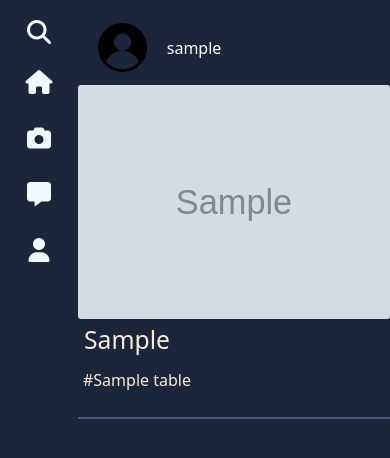
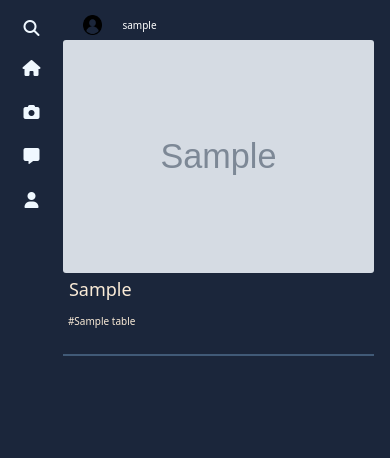
Before and after one commit to JRichm/artistlinq, a Flask app: page / in a window 390 px wide. Shown: the part 79-537 px from the top of the page. Run offline with Flask 3, Linux system fonts and the light colour scheme; tables that the repository leaves empty hold one stand-in row (values such as "Sample post"); grey boxes marked "Sample" are stand-in pictures; some libraries are stand-ins or nearby versions.

Commit message:
updated search feature and mobile viea

```diff
--- a/server.py
+++ b/server.py
@@ -34,9 +34,11 @@ os.makedirs(image_foler, exist_ok=True)
 
     ### " View Homepage " ###
 @app.route('/')
-def index():
+def index(images=None):
     print('\n\tapp.route("/")')
-    images=crud.get_50_images()
+    if not images:
+        images=crud.get_50_images()
+
     for image in images:
         image['tags'] = crud.get_tags_from_post_id(image['id'])
 
@@ -237,10 +239,6 @@ def admin_user_settings(search_username):
         )
 
 
-
-
-
-
 """"""""""""""""""""""""""""""""""""""""""
 """     ###     API Routes     ###     """
 """"""""""""""""""""""""""""""""""""""""""
@@ -357,7 +355,11 @@ def search(search_value):
     if search_value:
         search_results = crud.search_posts(search_value)
         serialized_results = [post.serialize() for post in search_results]
-        return jsonify(serialized_results)
+
+        print('\n\n\n')
+        app.logger.info(serialized_results)
+
+        return redirect(url_for('index', images=search_results))
     else:
         return jsonify({'error': 'No search string provided'}), 400
 
--- a/static/css/index.css
+++ b/static/css/index.css
@@ -90,8 +90,8 @@
 }
 
 .img-container {
-  max-width: 80vw;
-  width: 700px;
+  max-width: 85vw;
+  width: 777px;
   display: flex;
   align-items: center;
   justify-content: center;
@@ -105,6 +105,7 @@
 .post-container {
   border-bottom: 2px #415a77 solid;
   padding: 10px 0px 20px 0px;
+  margin-bottom: 5px;
 }
 
 .post-title {
@@ -117,6 +118,7 @@
 .post-author-name {
   color: white;
   margin: 0px;
+  font-size: 18px;
 }
 
 .post-user-icon {
@@ -142,3 +144,11 @@
   width: fit-content;
   margin: 5px;
 }
+
+.post-caption {
+  font-size: 24px;
+}
+
+.post-tags {
+  font-size: 12px
+}
--- a/static/javascript/index.js
+++ b/static/javascript/index.js
@@ -18,9 +18,10 @@ function searchTags(searchValue) {
   console.log(searchValue)
 
   fetch(`/search/${searchValue}`)
-  .then(response => response.json())
-  .then(data => console.log(data))
-  .catch(err => console.log(err))
+  .then(response => {
+    console.log(response)
+    window.location.reload()
+  })
 }
 
 homeButton = document.getElementById('home-button');
@@ -36,4 +37,5 @@ postButton.addEventListener('click', e => {
 messagesButton = document.getElementById('messages-button');
 
 
+settingsButton = document.getElementById('settings-button');
 loginButton = document.getElementById('login-button');
--- a/templates/index.html
+++ b/templates/index.html
@@ -10,13 +10,50 @@
             }
         }
 
-        @media (max-width: 1000px) {
+        @media (max-width: 1100px) {
             .hidden-thousand {
                 display:none;
             }
 
             .nav-span {
                 align-self: center;
+            }
+
+            .left-nav {
+                width: 75px;
+                font-size: 16px;
+            }
+
+            .main-section {
+                justify-content: flex-start;
+            }
+
+            .posts {
+                width: 100%;
+            }
+
+            .image-board {
+                justify-content: flex-start;
+            }
+
+            .image-column {
+                width: 95%;
+            }
+
+            .img-container {
+                width: 100%;
+            }
+
+            .post-title {
+                height: 30px;
+            }
+
+            .post-caption {
+                font-size: 18px
+            }
+
+            .post-tags, .post-author-name {
+                font-size: 10px;
             }
         }
     </style>
```
